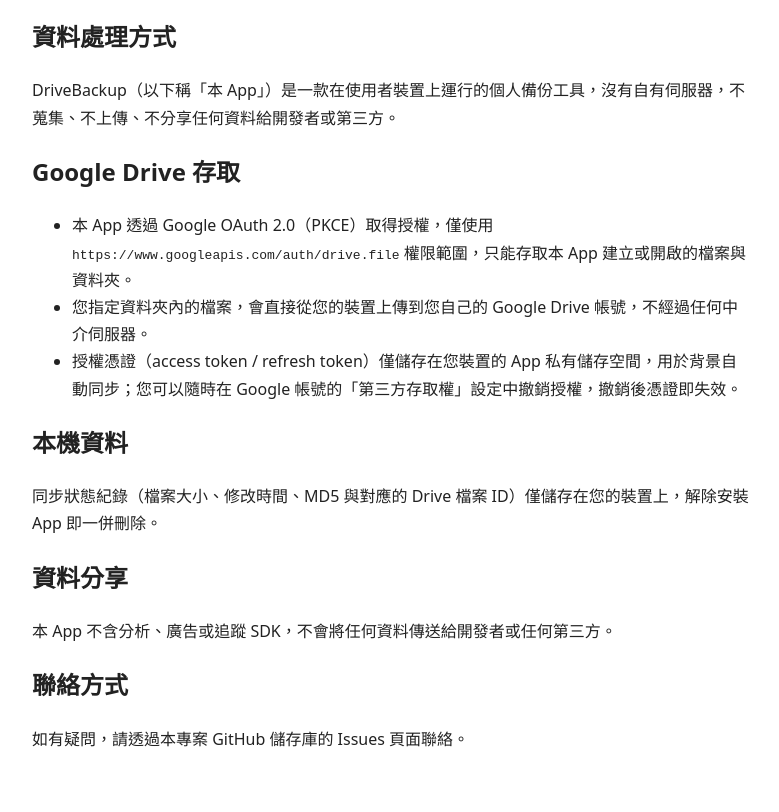
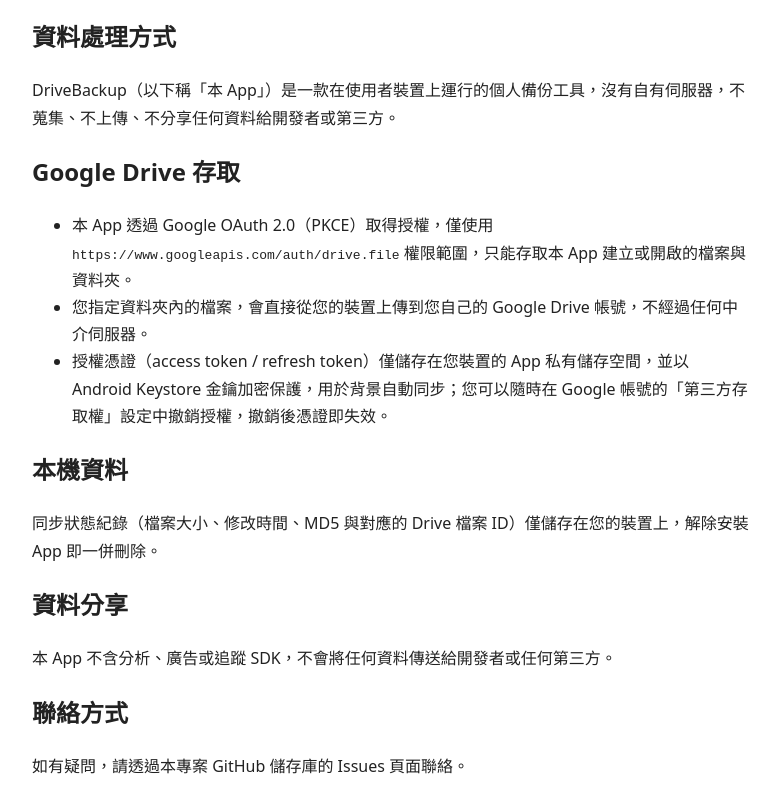
Before and after one commit to trevor-web-cloud/drivebackup, a plain HTML site: page privacy.html in a window 1280 px wide. Shown: the part 132-944 px from the top of the page, without its empty margins (248-1027 px from the left). Drawn offline with Linux system fonts and the light colour scheme.

Commit message:
Privacy: note Keystore-encrypted token storage

```diff
--- a/privacy.html
+++ b/privacy.html
@@ -15,7 +15,7 @@
 <ul>
 <li>本 App 透過 Google OAuth 2.0（PKCE）取得授權，僅使用 <code>https://www.googleapis.com/auth/drive.file</code> 權限範圍，只能存取本 App 建立或開啟的檔案與資料夾。</li>
 <li>您指定資料夾內的檔案，會直接從您的裝置上傳到您自己的 Google Drive 帳號，不經過任何中介伺服器。</li>
-<li>授權憑證（access token / refresh token）僅儲存在您裝置的 App 私有儲存空間，用於背景自動同步；您可以隨時在 Google 帳號的「第三方存取權」設定中撤銷授權，撤銷後憑證即失效。</li>
+<li>授權憑證（access token / refresh token）僅儲存在您裝置的 App 私有儲存空間，並以 Android Keystore 金鑰加密保護，用於背景自動同步；您可以隨時在 Google 帳號的「第三方存取權」設定中撤銷授權，撤銷後憑證即失效。</li>
 </ul>
 <h2>本機資料</h2>
 <p>同步狀態紀錄（檔案大小、修改時間、MD5 與對應的 Drive 檔案 ID）僅儲存在您的裝置上，解除安裝 App 即一併刪除。</p>
```
